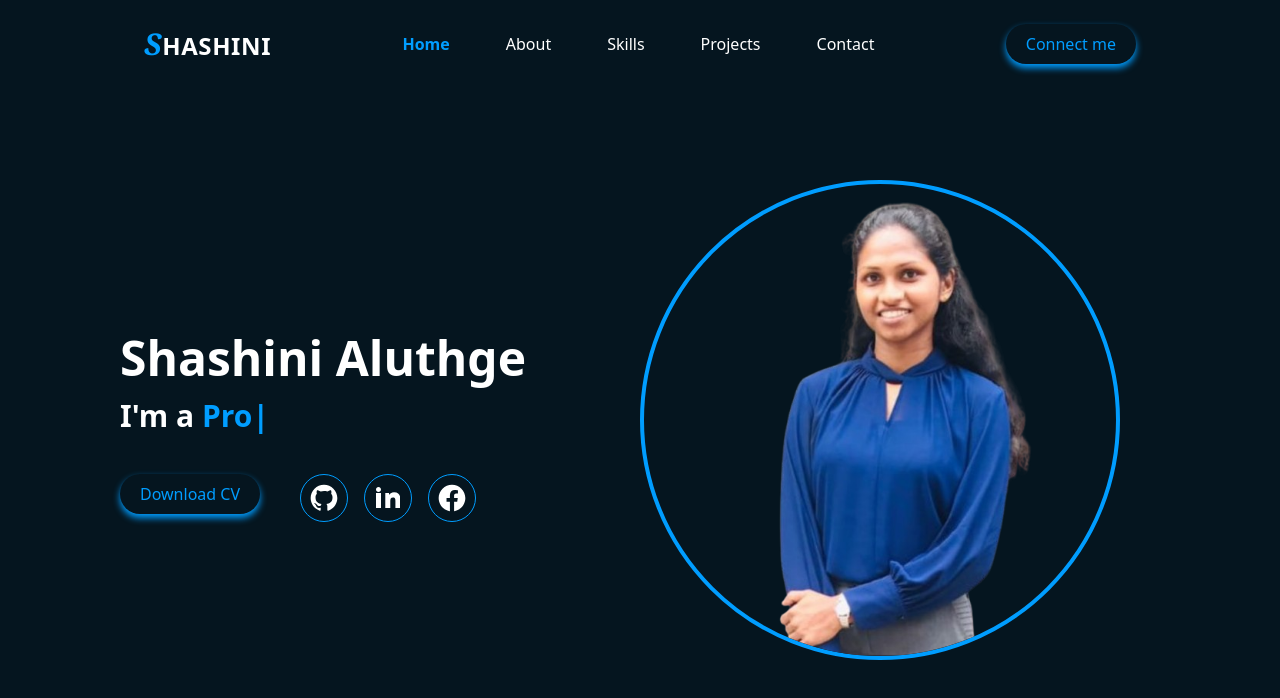
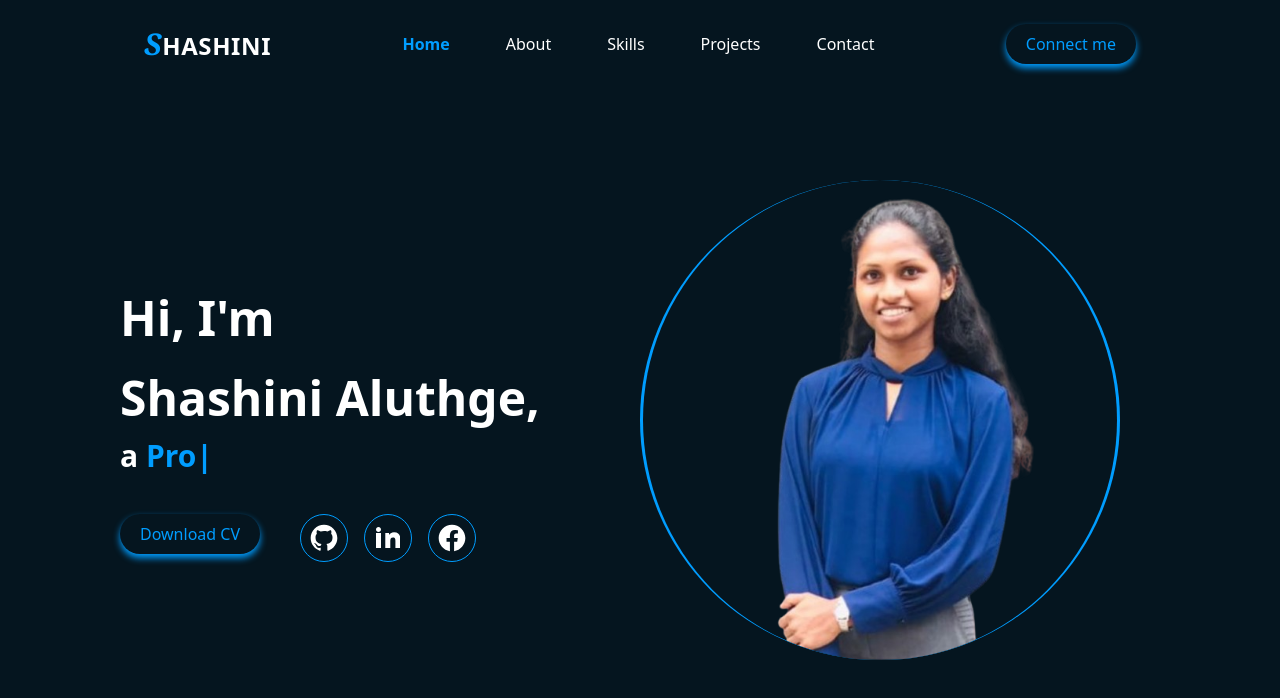
Before and after one commit to ShashiniAluthge/ShashiniAluthge---Portfolio, a React (Vite) app: page / in a window 1280 px wide. Shown: the top 698 px of the page. Built offline with nearby package versions, Linux system fonts and the light colour scheme.

Commit message:
Add cv link

```diff
--- a/src/pages/Home.tsx
+++ b/src/pages/Home.tsx
@@ -2,7 +2,6 @@ import React, { useEffect, useState } from "react";
 import NavBar from "../components/NavBar";
 import SocialIcons from "../components/SocialIcons";
 import ProfileImage from "../assets/Profile.png";
-
 
 const roles = ["Full Stack Developer", "Programmer", "UI/UX Designer"];
 
@@ -15,7 +14,8 @@ const Home: React.FC = () => {
   useEffect(() => {
     const currentRole = roles[roleIndex];
 
-    const typingInterval = setInterval(() => {
+    const typingInterval = setInterval(
+      () => {
         setDisplayText((prev) => {
           if (!isDeleting) {
             // Typing
@@ -39,7 +39,9 @@ const Home: React.FC = () => {
           }
           return prev;
         });
-    }, isDeleting ? 50 : 100); // Typing speed vs deleting speed
+      },
+      isDeleting ? 50 : 100
+    ); // Typing speed vs deleting speed
 
     return () => clearInterval(typingInterval);
   }, [characterIndex, isDeleting, roleIndex]);
@@ -50,23 +52,32 @@ const Home: React.FC = () => {
 
       <div className="flex flex-col lg:flex-row-reverse items-center justify-center lg:h-[100vh] lg:ml-30 lg:mr-30 pt-12 lg:pt-10 md:ml-10 md:mr-10 ml-2 mr-2">
         <div className=" flex lg:flex-1">
-          <div className="w-70 h-70 md:w-90 md:h-90 lg:w-120 lg:h-120 border-4 border-[var(--primary)] rounded-full overflow-hidden items-center justify-center">
+          <div className="w-70 h-70 md:w-90 md:h-90 lg:w-120 lg:h-120 border-r-3 border-l-3 border-[var(--primary)] rounded-full overflow-hidden items-center justify-center">
             <img src={ProfileImage} className="w-full h-full object-contain" />
           </div>
         </div>
 
-        <div className="flex-1 flex-col justify-center items-center pt-8 md:pt-2 lg:pt-0">
+        <div className="flex-1 flex-col justify-center items-center pt-8 md:pt-2 lg:pt-0 text-center lg:text-left">
           <h1 className="text-[var(--secondary)] font-bold text-4xl md:text-5xl/20">
-            Shashini Aluthge
+            Hi, I'm
+          </h1>
+          <h1 className="text-[var(--secondary)] font-bold text-4xl md:text-5xl/20">
+            Shashini Aluthge,
           </h1>
           <h2 className="text-[var(--secondary)] font-bold text-xl md:text-2xl lg:text-3xl">
-            I'm a <span className="text-[var(--primary)]">{displayText}</span>
+            a <span className="text-[var(--primary)]">{displayText}</span>
             <span className="text-[var(--primary)] cursor">|</span>
           </h2>
           <div className="mt-6  lg:mt-10 flex flex-col md:flex-row ">
             <div className="text-center">
               <button className="px-8 py-2 lg:px-5 text-[var(--primary)] rounded-4xl transition-all duration-200 bg-[var(--background)] button_shadow hover:button_shadow-hover hover:scale-105 cursor-pointer">
+                <a
+                  href="https://drive.google.com/file/d/1CiXdDgcX3e9vTXqNv9aa2m5KmLh__ZyS"
+                  download="Shashini_Aluthge_CV.pdf"
+                  target="_blank"
+                >
                   Download CV
+                </a>
               </button>
             </div>
 
```
Also changed, not shown: src/index.css (line endings or trailing spaces). Lines whose indentation alone changed are shown as unchanged.
